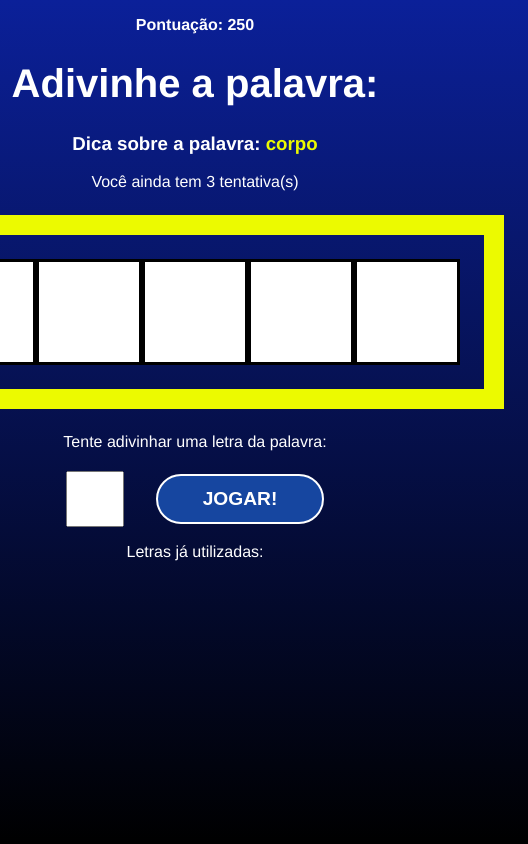
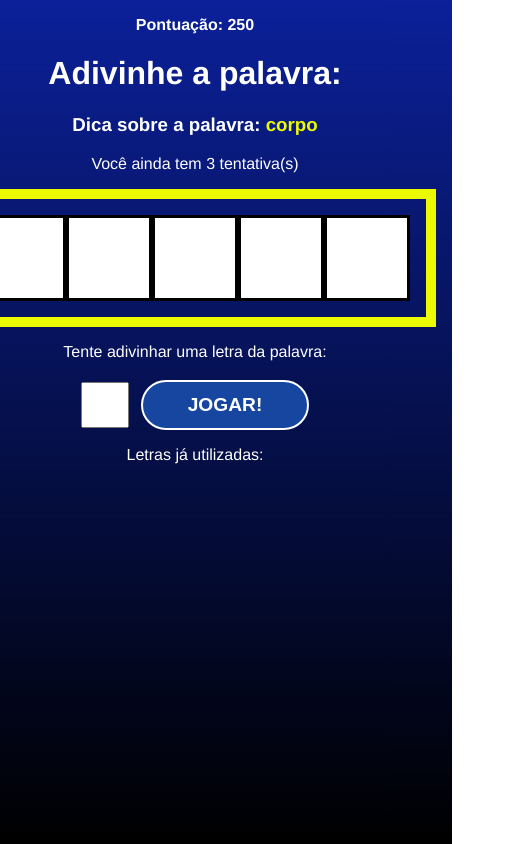
Before and after one commit to Matag-e/SecretWord, a React (Vite) app: page / in a window 390 px wide. Shown: the whole page, 528 px wide, since content can reach past the window. Built offline with nearby package versions, Linux system fonts and the light colour scheme.

Commit message:
responsive page

```diff
--- a/src/components/Game.css
+++ b/src/components/Game.css
@@ -46,3 +46,29 @@
     text-align: center;
     margin-right: 1em;
 }
+
+@media (max-width: 768px) {
+    .game h1 {
+        font-size: 2em;
+    }
+
+    .wordContainer {
+        margin: 1em;
+        padding: 1em;
+        border-width: 10px;
+    }
+
+    .letter,
+    .blankSquare {
+        font-size: 50px;
+        height: 80px;
+        width: 80px;
+    }
+
+    .letterContainer input {
+        height: 40px;
+        width: 40px;
+        font-size: 1.5em;
+        margin-right: 0.5em;
+    }
+}
--- a/src/components/GameOver.css
+++ b/src/components/GameOver.css
@@ -1,4 +1,8 @@
-h2 span{
+h2 span {
   color: #ecfa00;
   font-size: 1.5em;
 }
+
+@media (max-width: 768px) {
+  /* Add your responsive styles here */
+}
--- a/src/components/StartScreen.css
+++ b/src/components/StartScreen.css
@@ -6,3 +6,13 @@
     margin-bottom: 2em;
     color: #ecfa00;
 }
+
+@media (max-width: 768px) {
+    .start h1 {
+        font-size: 2.5em;
+    }
+
+    .start p {
+        margin-bottom: 1em;
+    }
+}
```
